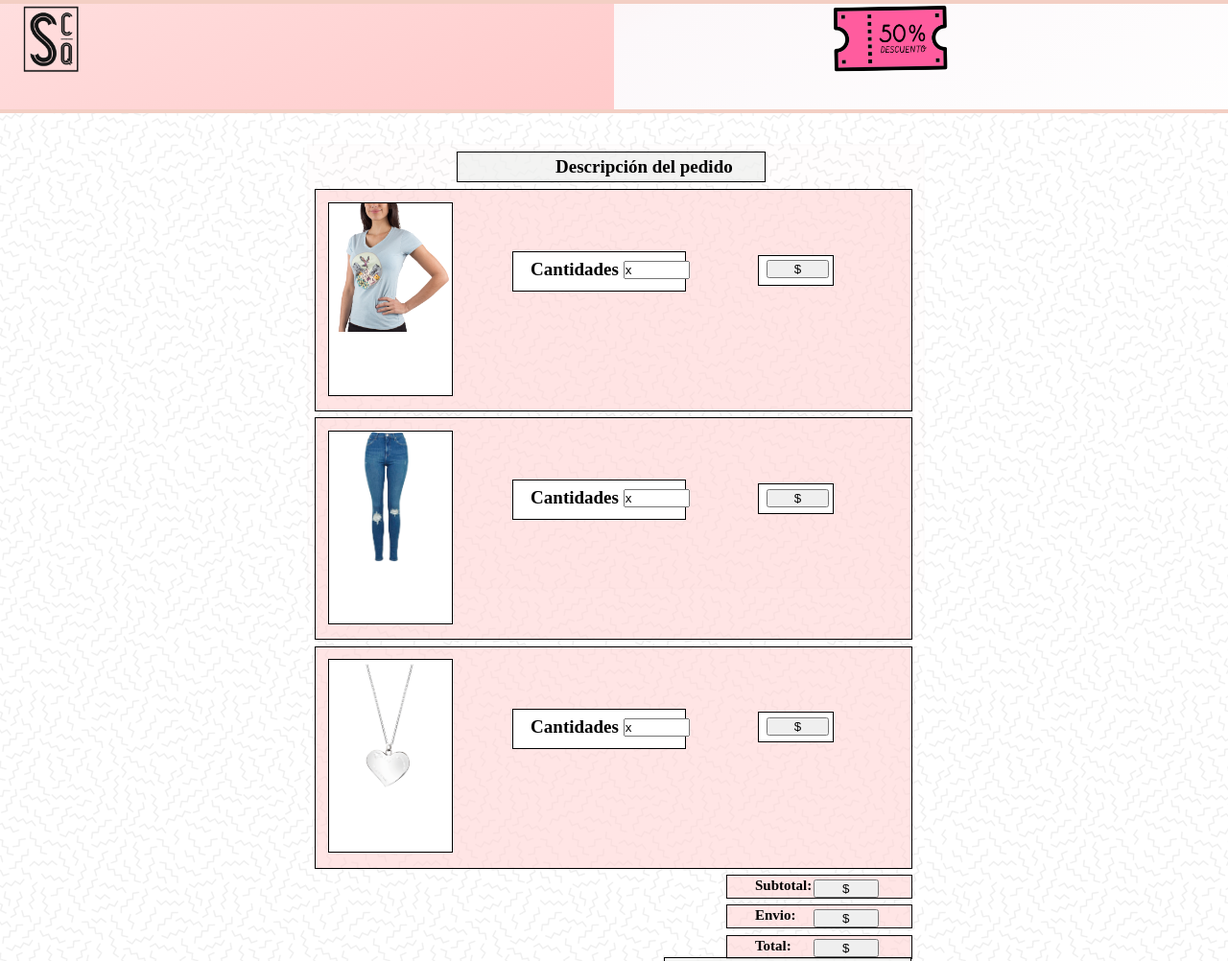
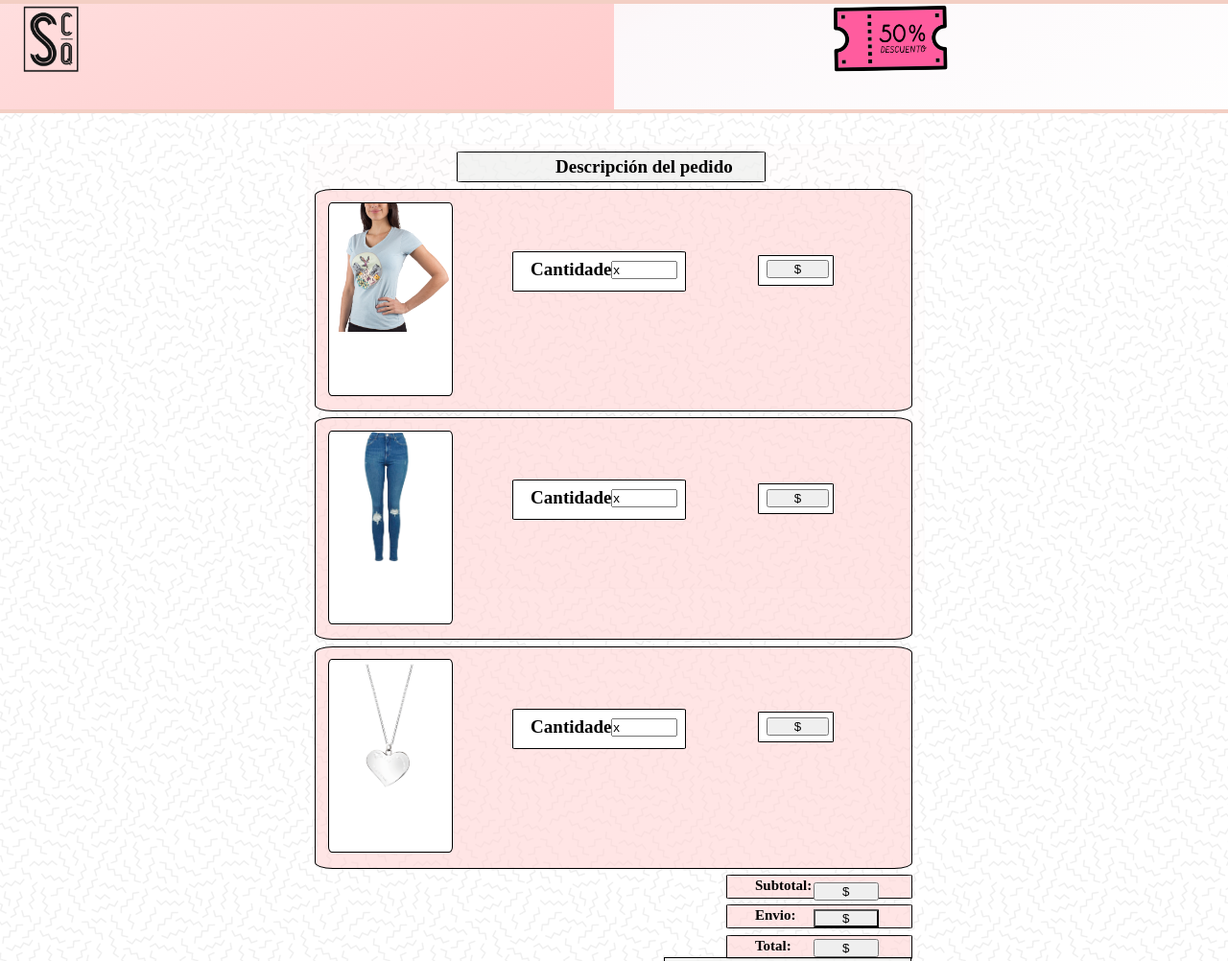
Before and after one commit to Dirsh/Sentite_como_queres, a plain HTML site: page carrito.html in a window 1280 px wide. Shown: the top 1002 px of the page at 96% size. Drawn offline with Linux system fonts and the light colour scheme.

Commit message:
ajuste elementos de carrito en moviles

```diff
--- a/css/style-carrito-mobile.css
+++ b/css/style-carrito-mobile.css
@@ -102,6 +102,7 @@ html {
     margin-top: 1%;
     margin-left: 1%;
     border: 1px solid rgb(0, 0, 0);
+    border-radius: 3%;
 }
 
 .texo-contenedor-categorias {
@@ -117,6 +118,7 @@ html {
     margin-top: 1%;
     margin-left: 1%;
     border: 1px solid black;
+    border-radius: 3%;
 }
 
 .contenedor-item1-foto {
@@ -128,6 +130,7 @@ html {
     margin-left: 1%;
     border: 1px solid rgb(0, 0, 0);
     position: absolute;
+    border-radius: 3%;
 }
 
 .remera-mujer {
@@ -137,13 +140,14 @@ html {
 
 .contenedor-cantidades {
     background-color: #ffffff;
-    width: 28%;
+    width: 31%;
     min-width: 80px;
     height: 40px;
     margin-top: 13%;
     margin-left: 36%;
     border: 1px solid rgb(0, 0, 0);
     position: absolute;
+    border-radius: 3%;
 }
 
 .texto-cantidades {
@@ -155,7 +159,7 @@ html {
 
 .input-cantidades {
     width: 1%;
-    min-width: 25px;
+    min-width: 29px;
     margin-top: 10%;
     margin-left: 67%;
     position: absolute;
@@ -170,6 +174,7 @@ html {
     margin-left: 70%;
     border: 1px solid rgb(0, 0, 0);
     position: absolute;
+    border-radius: 3%;
 }
 
 .input-precio {
@@ -189,6 +194,7 @@ html {
     margin-top: 1%;
     margin-left: 1%;
     border: 1px solid black;
+    border-radius: 3%;
 }
 
 .pantalon-mujer {
@@ -204,6 +210,7 @@ html {
     margin-top: 1%;
     margin-left: 1%;
     border: 1px solid black;
+    border-radius: 3%;
 }
 
 .collar-mujer{
@@ -219,6 +226,7 @@ html {
     margin-left: 68%;
     margin-top: 1%;
     border:1px solid #000000f5;
+    border-radius: 3%;
 }
 
 .input-subtotal {
@@ -236,7 +244,7 @@ html {
     margin-top: -5%;
     margin-left: 16.0%;
     position: absolute;
-
+    border-radius: 3%;
 }
 
 .input-total {
--- a/css/style-carrito-notebook.css
+++ b/css/style-carrito-notebook.css
@@ -158,7 +158,7 @@ html {
     width: 10%;
     min-width: 65px;
     margin-top: 5%;
-    margin-left: 64%;
+    margin-left: 57%;
     position: absolute;
 }
 
@@ -225,9 +225,10 @@ html {
 .input-subtotal {
     width: 5%;
     min-width: 10px;
-    margin-top: -1.2%;
+    margin-top: -0.9%;
     margin-left: 7%;
     position: absolute;
+
 }
 
 .input-envio {
```
